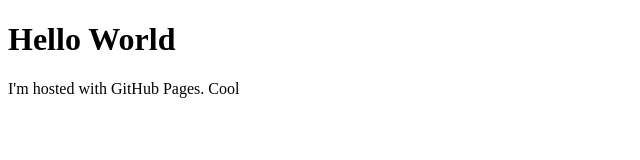
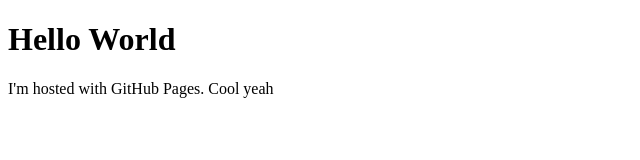
Before and after one commit to paulbricheux/paulbricheux.github.io, a plain HTML site: page index.html in a window 1280 px wide. Shown: the full height of the page, 0-640 px from the left. Drawn offline with Linux system fonts and the light colour scheme.

Commit message:
Update index.html

```diff
--- a/index.html
+++ b/index.html
@@ -2,6 +2,6 @@
 <html>
 <body>
 <h1>Hello World</h1>
-<p>I'm hosted with GitHub Pages. Cool</p>
+<p>I'm hosted with GitHub Pages. Cool yeah</p>
 </body>
 </html>
```
